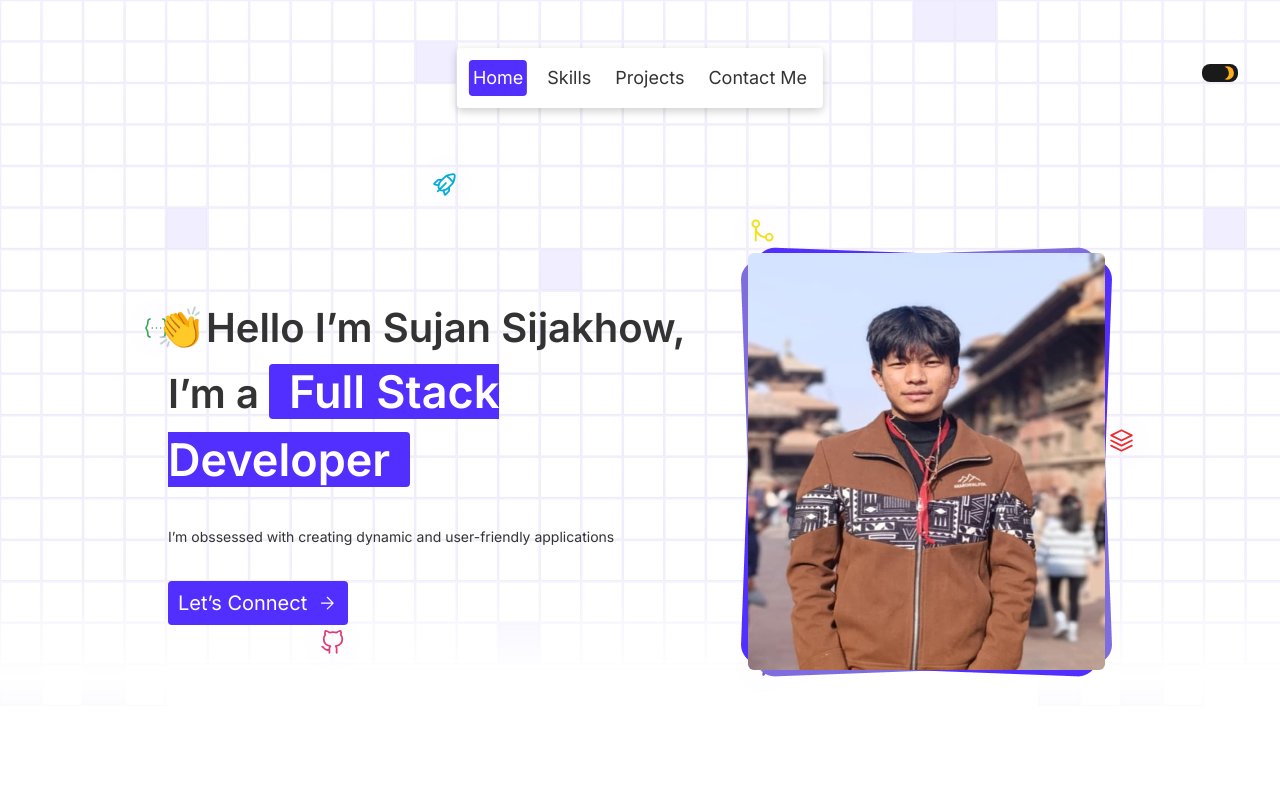
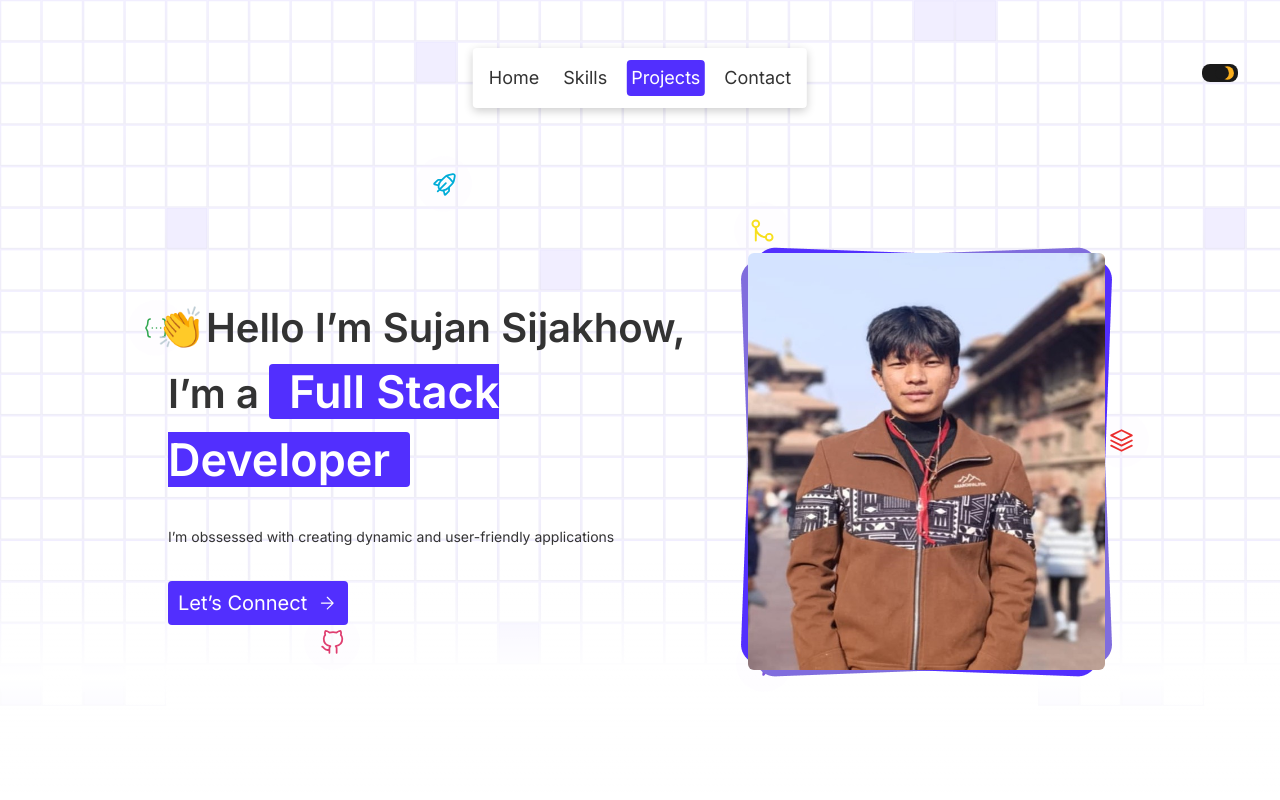
Before and after one commit to sujansijakhow/Portfolio, a Next.js app: page / in a window 1280 px wide. Shown: the top 800 px of the page. Built offline with nearby package versions, Linux system fonts and the light colour scheme.

Commit message:
Navbar Sroll detection added

```diff
--- a/app/components/Navbar.tsx
+++ b/app/components/Navbar.tsx
@@ -1,123 +1,89 @@
 "use client";
 
-import React, { useCallback, useEffect, useState } from 'react'
-import cn from "classnames"
-import Reveal from './Reveal';
+import React, { useEffect, useState } from "react";
+import cn from "classnames";
+import Reveal from "./Reveal";
 
 const Navbar = () => {
+  const [activeSection, setActiveSection] = useState("home");
+  const [isOpen, setIsOpen] = useState(false);
 
-    const [activeSection, setActiveSection] = useState("home");
-    const [isOpen, setIsOpen] = useState(false)
+  // Smooth scrolling to section
+  const scrollToSection = (sectionId: string) => {
+    const section = document.getElementById(sectionId);
+    if (section) {
+      const yOffset = -100; // Adjust offset to avoid hiding under navbar
+      const y = section.getBoundingClientRect().top + window.scrollY + yOffset;
+      window.scrollTo({ top: y, behavior: "smooth" });
+      setIsOpen(false);
+    }
+  };
+
+  // Scroll detection logic
   useEffect(() => {
-        setActiveSection("home")
-    }, [])
+    const sections = ["home", "skills", "projects", "contact"];
 
-    const scrollToSection = useCallback
-    ((sectionId: string) => {
-        const section = document.getElementById
-        (sectionId)
-        if(section) {
-            section.scrollIntoView({
-                behavior: "smooth",
+    const handleScroll = () => {
+      let currentSection = "home";
+      sections.forEach((sectionId) => {
+        const section = document.getElementById(sectionId);
+        if (section) {
+          const rect = section.getBoundingClientRect();
+
+          // Adjusting the logic to handle small sections like contact, especially when it's near the bottom of the screen
+          const isInViewport =
+            rect.top <= window.innerHeight * 0.8 && rect.bottom >= window.innerHeight * 0.1;
+
+          if (isInViewport) {
+            currentSection = sectionId;
+          }
+        }
       });
-        }
+      setActiveSection(currentSection);
+    };
+
+    // Handle scroll event
+    window.addEventListener("scroll", handleScroll);
+    handleScroll(); // Run once on mount to set initial section
+
+    return () => window.removeEventListener("scroll", handleScroll);
   }, []);
+
   return (
-    <div className='fixed top-12 right-6 mx-auto flex flex-col gap-2.5 items-end z-50 md:right-auto md:left-1/2 md:-translate-x-1/2'>
-        <button className='bg-background card-shadow p-3 md:hidden rounded' onClick={() => setIsOpen((prevVal) => !prevVal)}>
-            <img
-                className='block dark:hidden'
-                src='/menu_icon_light.svg'
-                alt='menu.icon' />
-            <img
-                className='hidden dark:block'
-                src='/menu_icon_dark.svg'
-                alt='menu.icon' />
+    <div className="fixed top-12 right-6 mx-auto flex flex-col gap-2.5 items-end z-50 md:right-auto md:left-1/2 md:-translate-x-1/2">
+      <button
+        className="bg-background card-shadow p-3 md:hidden rounded"
+        onClick={() => setIsOpen((prevVal) => !prevVal)}
+      >
+        <img className="block dark:hidden" src="/menu_icon_light.svg" alt="menu icon" />
+        <img className="hidden dark:block" src="/menu_icon_dark.svg" alt="menu icon" />
+      </button>
 
-        </button>
       <Reveal initialY={-20} duration={0.5}>
-            <nav className={cn("bg-background card-shadow p-3 rounded md:block duration-300 ease-in-out", {
-                "opacity-100": isOpen,
-                "opacity-0 md:opacity-100": !isOpen,
-            })}>
-                <ul className='flex flex-col items-center gap-4 text-lg font-normal md:flex-row'>
-                    <li>
-                        <div className={cn("rounded p-1 duration-300 ease-in-out", {
-                            "bg-primary text-white":
-                            activeSection === "home",
+        <nav
+          className={cn(
+            "bg-background card-shadow p-3 rounded md:block duration-300 ease-in-out",
+            { "opacity-100": isOpen, "opacity-0 md:opacity-100": !isOpen }
+          )}
+        >
+          <ul className="flex flex-col items-center gap-4 text-lg font-normal md:flex-row">
+            {["home", "skills", "projects", "contact"].map((section) => (
+              <li key={section}>
+                <div
+                  className={cn("rounded p-1 duration-300 ease-in-out cursor-pointer", {
+                    "bg-primary text-white": activeSection === section,
                   })}
-                        onClick={() => {
-                            setActiveSection("home");
-                            scrollToSection("home");
-                            setIsOpen(false);
-                        }}
-                        >Home</div>
+                  onClick={() => scrollToSection(section)}
+                >
+                  {section.charAt(0).toUpperCase() + section.slice(1)}
+                </div>
               </li>
-                    <li>
-                        <div className={cn("rounded p-1 duration-300 ease-in-out", {
-                            "bg-primary text-white":
-                            activeSection === "skills",
-                        })}
-                        onClick={() => {
-                            setActiveSection("skills");
-                            scrollToSection("skills");
-                            setIsOpen(false);
-                        }}
-                        >Skills</div>
-                    </li>
-                    <li>
-                        <div className={cn("rounded p-1 duration-300 ease-in-out", {
-                            "bg-primary text-white":
-                            activeSection === "projects",
-                        })}
-                        onClick={() => {
-                            setActiveSection("projects");
-                            scrollToSection("projects");
-                            setIsOpen(false);
-                        }}
-                        >Projects</div>
-                    </li>
-                    {/* <li>
-                        <div className={cn("rounded p-1 duration-300 ease-in-out", {
-                            "bg-primary text-white":
-                            activeSection === "testimonals",
-                        })}
-                        onClick={() => {
-                            setActiveSection("testimonals");
-                            scrollToSection("testimonals");
-                            setIsOpen(false);
-                        }}
-                        >Testimonals</div>
-                    </li>
-                    <li>
-                        <div className={cn("rounded p-1 duration-300 ease-in-out", {
-                            "bg-primary text-white":
-                            activeSection === "experience",
-                        })}
-                        onClick={() => {
-                            setActiveSection("experience");
-                            scrollToSection("experience");
-                            setIsOpen(false);
-                        }}
-                        >Experience</div>
-                    </li> */}
-                    <li>
-                        <div className={cn("rounded p-1 whitespace-nowrap duration-300 ease-in-out", {
-                            "bg-primary text-white":
-                            activeSection === "contact",
-                        })}
-                        onClick={() => {
-                            setActiveSection("contact");
-                            scrollToSection("contact");
-                            setIsOpen(false);
-                        }}
-                        >Contact Me</div>
-                    </li>
+            ))}
           </ul>
         </nav>
       </Reveal>
     </div>
-  )
-}
+  );
+};
 
 export default Navbar;
```
Lines whose indentation alone changed are shown as unchanged.
